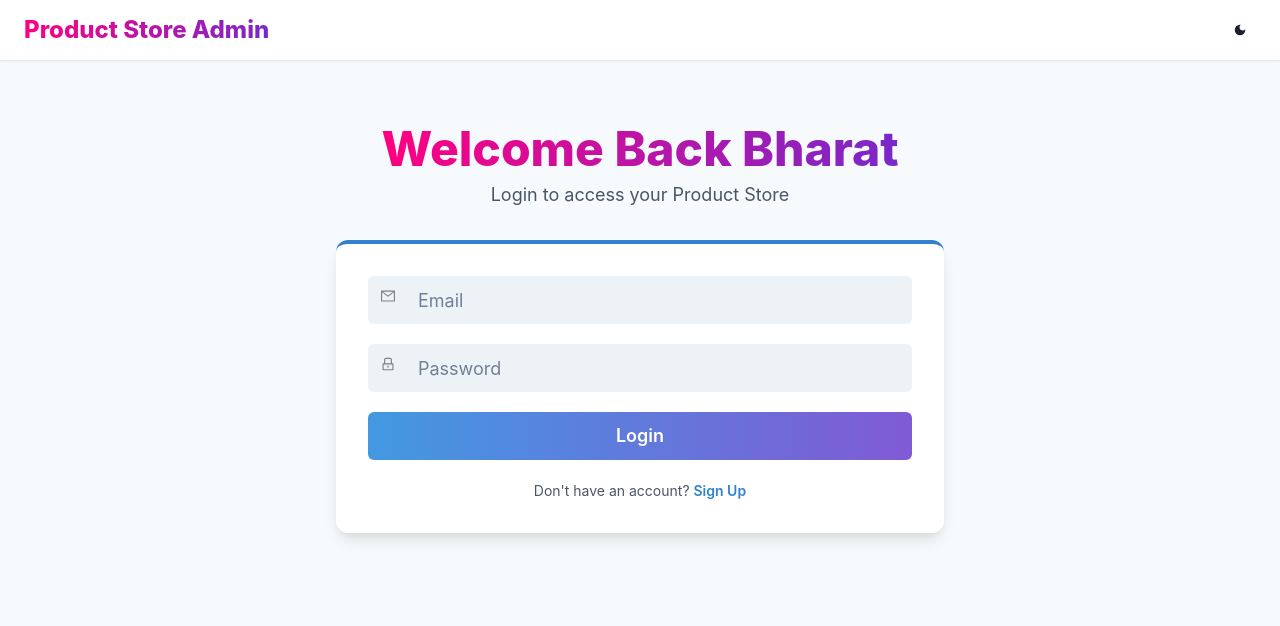
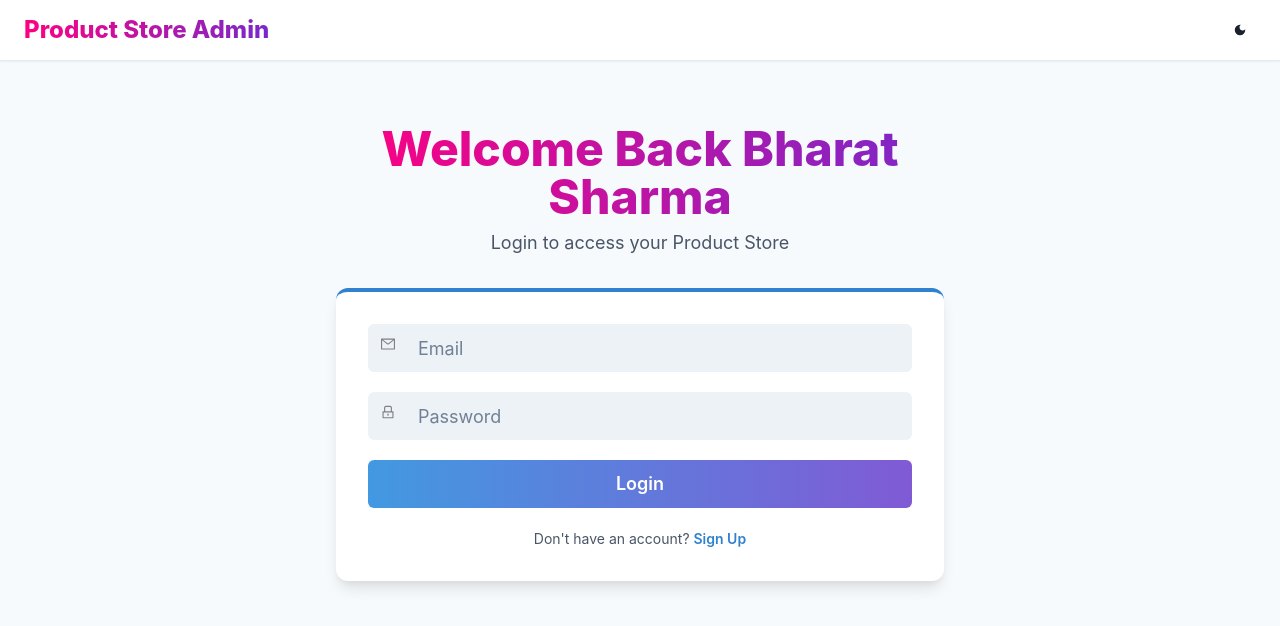
Before and after one commit to iambkv/mern-crash-course, a React (Vite) app in the folder frontend/: page /login in a window 1280 px wide. Shown: the top 626 px of the page. Built offline with nearby package versions, Linux system fonts and the light colour scheme.

Commit message:
updated text

```diff
--- a/frontend/src/pages/LoginPage.jsx
+++ b/frontend/src/pages/LoginPage.jsx
@@ -50,7 +50,7 @@ const LoginPage = () => {
                         bgClip={"text"}
                         fontWeight={"extrabold"}
                     >
-                        Welcome Back Bharat
+                        Welcome Back Bharat Sharma
                     </Heading>
                     <Text
                         fontSize={"lg"}
```
